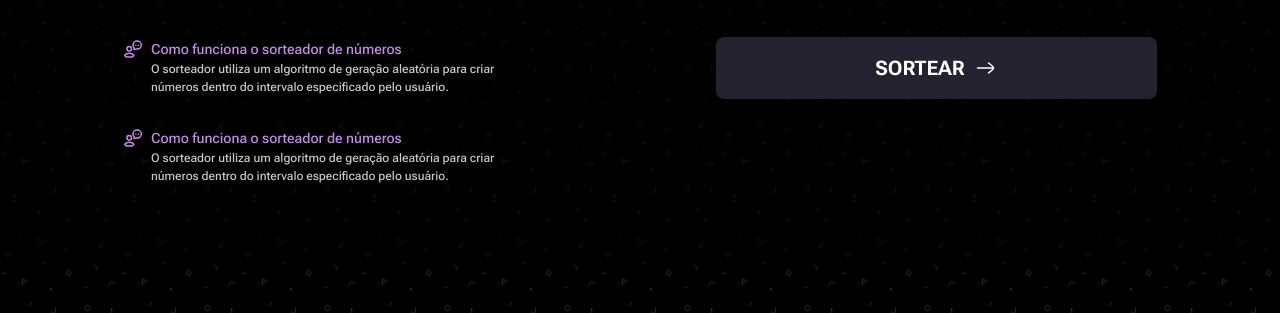
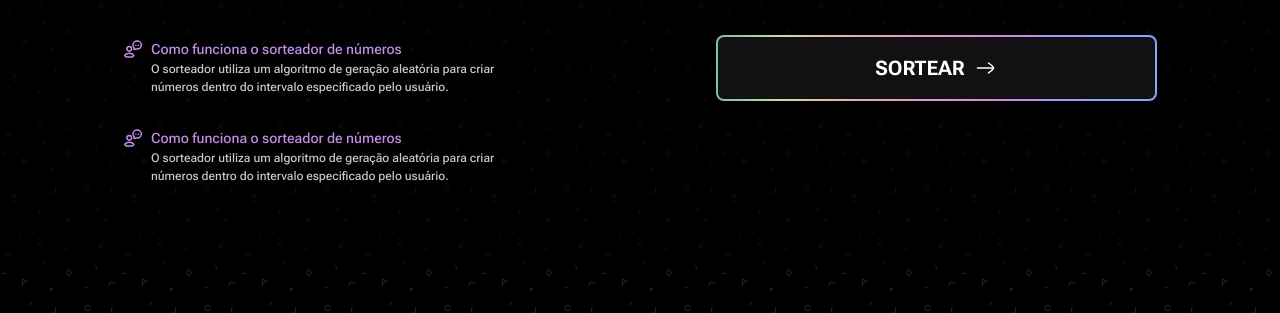
Before and after one commit to gpradotech/RKT.FFS-09.Number-Drawer, a plain HTML site: page index.html in a window 1280 px wide. In both pictures the pointer is over the button "SORTEAR". Shown: the part 487-800 px from the top of the page. Drawn offline with Linux system fonts and the light colour scheme.

Commit message:
Adiciona efeito no estado hover do botão

```diff
--- a/styles/button.css
+++ b/styles/button.css
@@ -1,5 +1,4 @@
 .btn {
-  border: none;
   border-radius: 8px;
   display: flex;
   gap: 8px;
@@ -13,4 +12,16 @@
   cursor: pointer;
   width: 100%;
   margin-bottom: 40px;
+  border: 2px solid transparent;
+
+  transition: background-image .4s;
 }
+
+.btn:hover {
+  border: 2px solid transparent;
+  background-image:
+  linear-gradient(var(--color-background-secondary), var(--color-background-secondary)), /* fundo real do botão */
+  var(--color-gradient-border);
+  background-origin: border-box;
+  background-clip: padding-box, border-box;
+}
```
